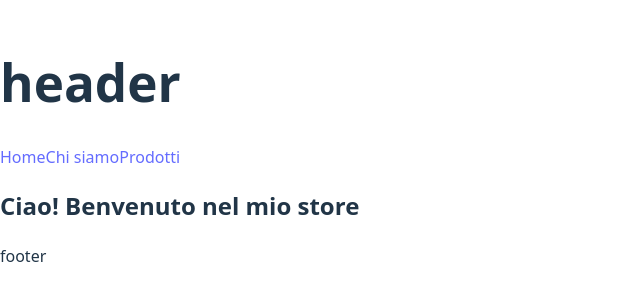
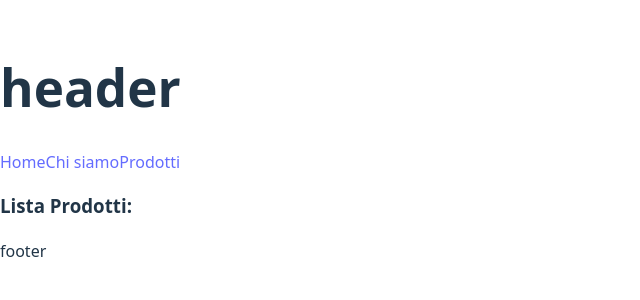
Before and after one commit to pasqualedimaro/react-router, a React (Vite) app: page /products in a window 1280 px wide. Shown: the part 248-548 px from the top of the page, without its empty margins (0-640 px from the left). Built offline with nearby package versions, Linux system fonts and the light colour scheme.

Commit message:
fix typo

```diff
--- a/src/App.jsx
+++ b/src/App.jsx
@@ -18,7 +18,7 @@ function App() {
           {/*configuro rotte*/}
           <Route path="/" element={<Homepage />}/>
           <Route path="/about" element={<About />}/>
-          <Route path="/products" element={<Homepage />}/>
+          <Route path="/products" element={<ProductList />}/>
         </Routes>
       </main>
       <Footer />
```
